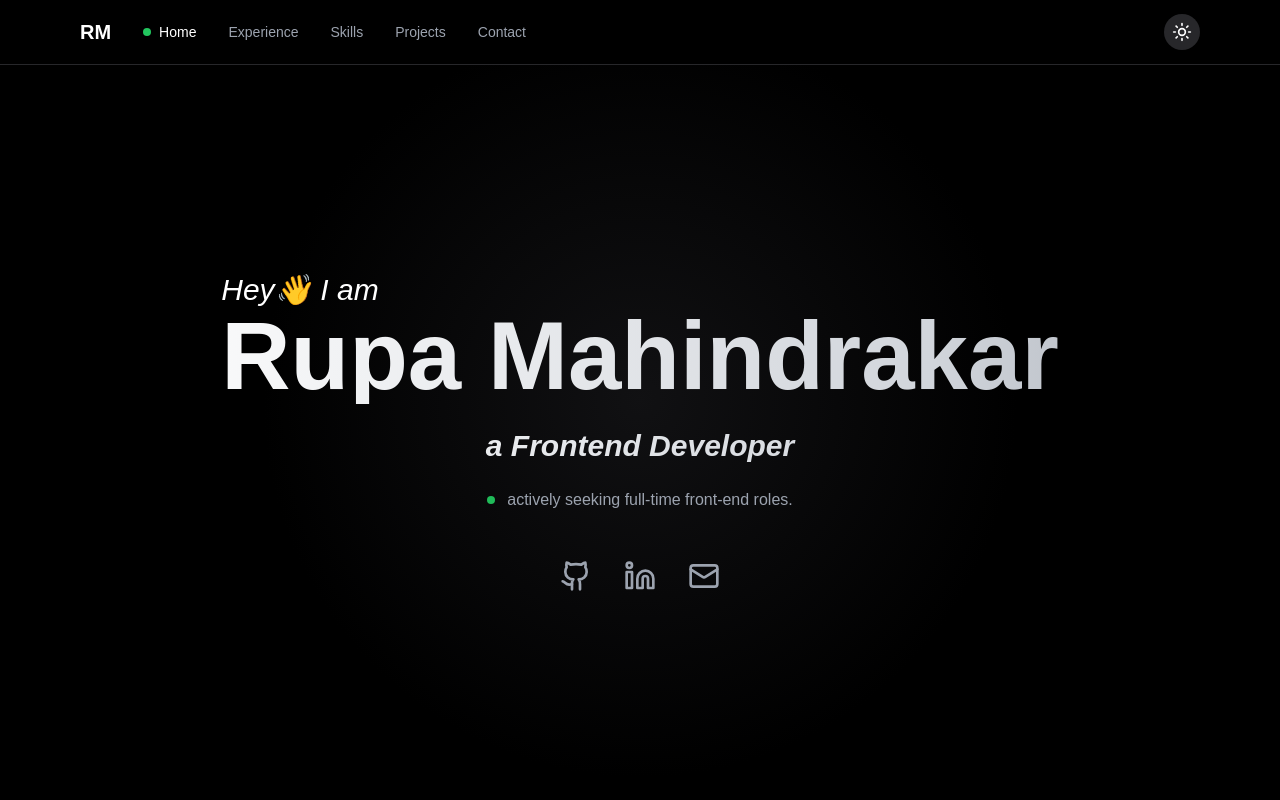
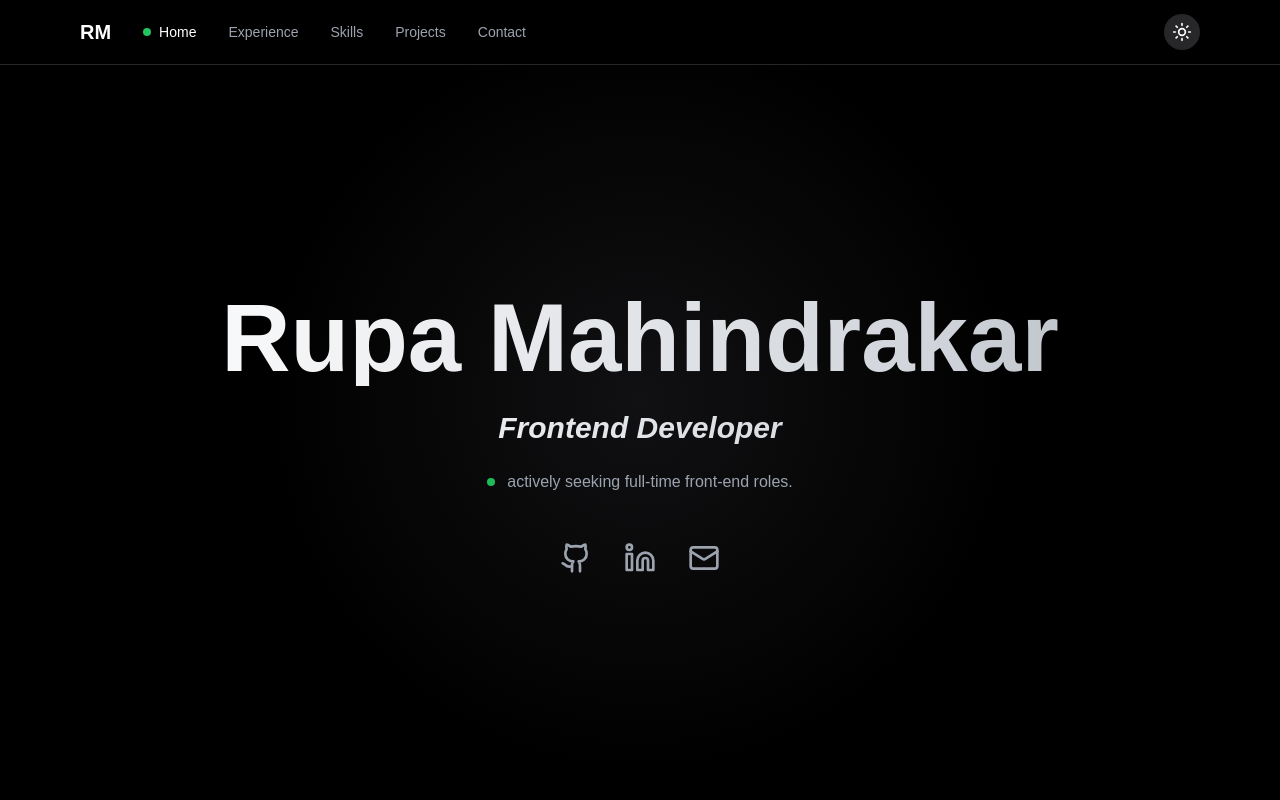
Before and after one commit to Rupa30/Personal-Portfolio, a React (Vite) app: page / in a window 1280 px wide. Shown: the top 800 px of the page. Built offline with nearby package versions, Linux system fonts and the light colour scheme.

Commit message:
Change in name

```diff
--- a/src/App.tsx
+++ b/src/App.tsx
@@ -141,13 +141,11 @@ function App() {
       <section id="home" className="animate-slide-up min-h-screen flex items-center justify-center px-4 relative overflow-hidden pt-16">
         <div className="absolute inset-0 bg-[radial-gradient(circle_at_center,_var(--tw-gradient-stops))] from-gray-100 via-white to-white dark:from-zinc-900 dark:via-black dark:to-black opacity-70 transition-colors duration-300"></div>
         <div className="relative z-10 max-w-4xl mx-auto animate-fade-in">
-          <span className='italic text:xl md:text-2xl lg:text-3xl'>Hey👋 </span>
-          <span className='italic text:xl md:text-2xl lg:text-3xl'>I am</span>
-          <h1 className="font-space-grotesk text-5xl sm:text-6xl md:text-7xl lg:text-8xl font-bold mb-6 bg-gradient-to-r from-gray-900 via-gray-700 to-gray-500 dark:from-white dark:via-gray-300 dark:to-gray-500 text-transparent bg-clip-text animate-gradient">
+          <h1 className="font-space-grotesk text-5xl sm:text-6xl md:text-7xl lg:text-8xl text-center font-bold mb-6 bg-gradient-to-r from-gray-900 via-gray-700 to-gray-500 dark:from-white dark:via-gray-300 dark:to-gray-500 text-transparent bg-clip-text animate-gradient">
             Rupa Mahindrakar
           </h1>
           <h2 className="font-space-grotesk text-3xl text-center italic font-bold mb-6 bg-gradient-to-r from-gray-900 via-gray-700 to-gray-500 dark:from-white dark:via-gray-300 dark:to-gray-500 text-transparent bg-clip-text animate-gradient">
-            a Frontend Developer
+           Frontend Developer
           </h2>
           <div className="flex items-center gap-3 justify-center mb-12">
             <span className="inline-block w-2 h-2 bg-green-500 rounded-full animate-pulse"></span>
```
